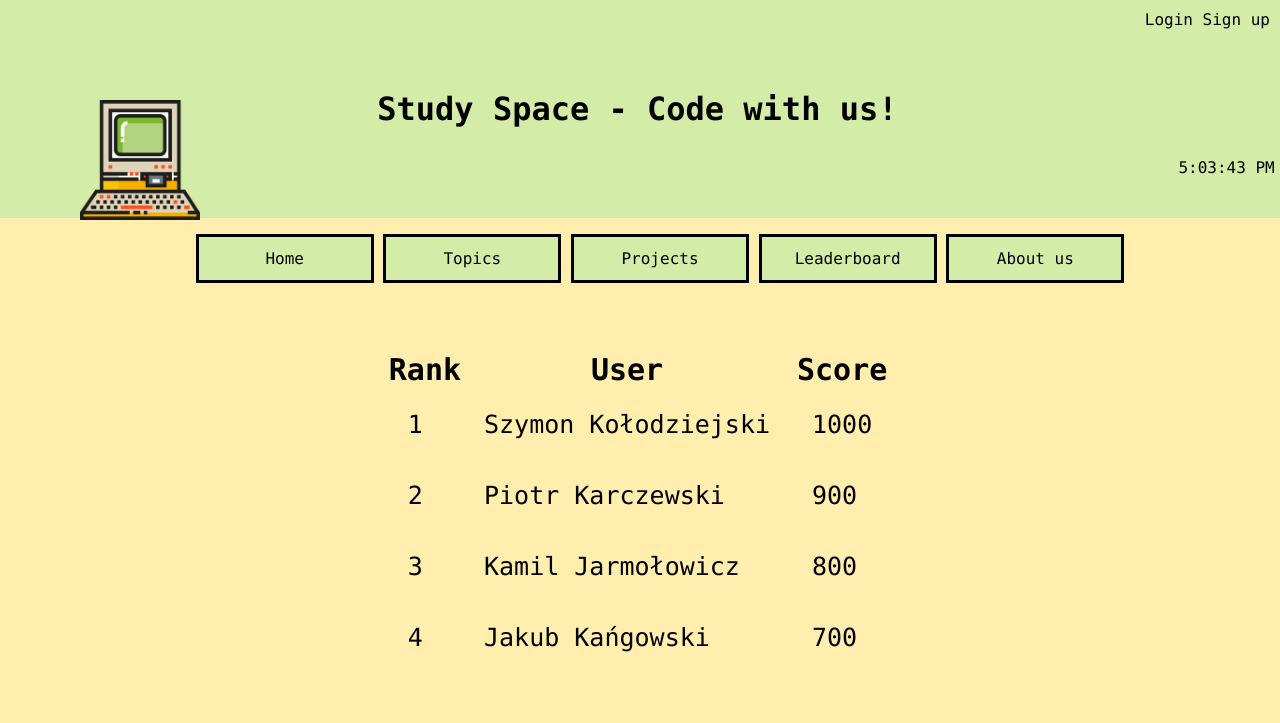
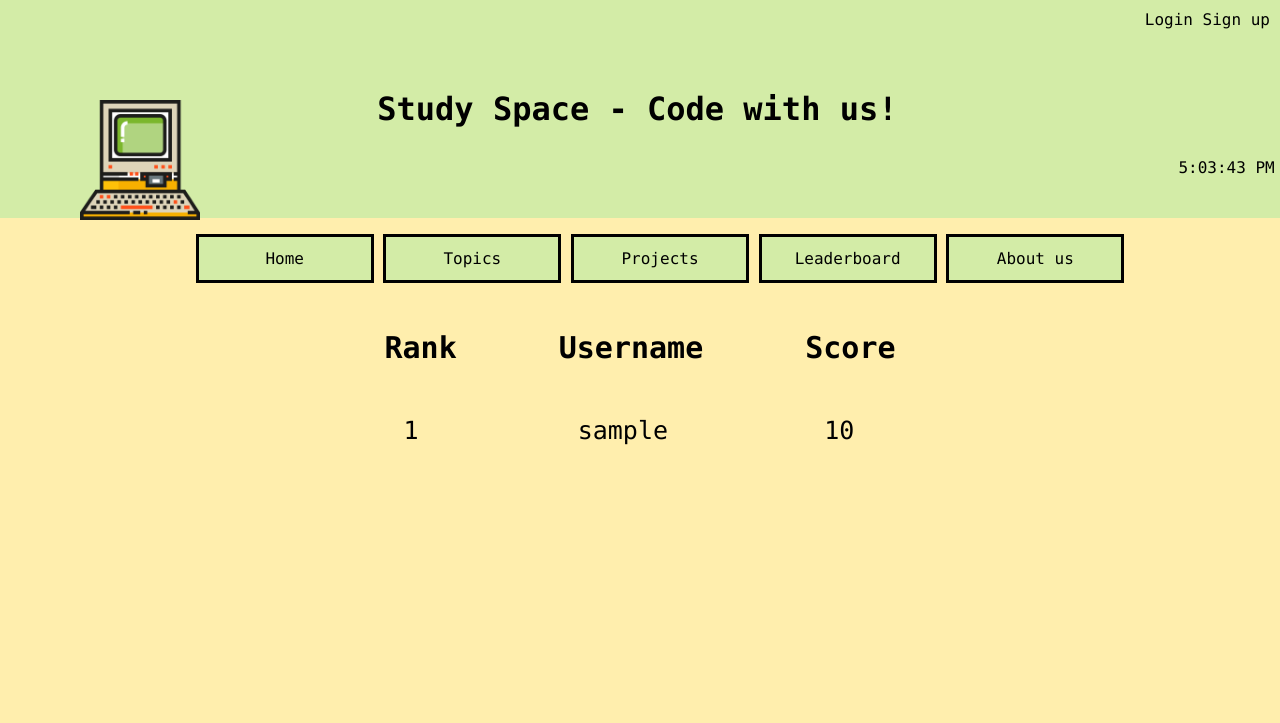
Before and after one commit to Szymqn/StudySpace, a Django app: page /leaderboard/ in a window 1280 px wide. Shown: the top 723 px of the page. Run offline with Django 4.2, Linux system fonts and the light colour scheme; tables that the repository leaves empty hold one stand-in row (values such as "Sample post"); parts of the project's set-up code (start-up, migrations or seed data) failed here and were passed over.

Commit message:
update leaderboard

```diff
--- a/base/views.py
+++ b/base/views.py
@@ -1,10 +1,11 @@
-from django.shortcuts import render, redirect
+from django.shortcuts import render, redirect, get_object_or_404
 from django.urls import reverse_lazy
 from django.contrib.auth import login
 from django.contrib.auth.views import LoginView
 from django.contrib.auth.forms import UserCreationForm
 from django.views.generic.edit import FormView
 
+from user.models import CustomUser
 
 # Create your views here.
 
@@ -16,8 +17,9 @@ def aboutUs(request):
     return render(request, 'base/about_us.html')
 
 
-def leaderboard(requst):
-    return render(requst, 'base/leaderboard.html')
+def leaderboard(request):
+    users = CustomUser.objects.order_by('-score')
+    return render(request, 'base/leaderboard.html', {'users': users})
 
 
 def projects(request):
--- a/static/styles/style.css
+++ b/static/styles/style.css
@@ -144,9 +144,10 @@ img[alt*="githubLink"] {
 
 /*leaderboard*/
 .leaderboard {
-    margin-left: auto;
-    margin-right: auto;
-    padding: 50px;
+  margin-left: auto;
+  margin-right: auto;
+  border-collapse: separate;
+  border-spacing: 100px 30px;
 }
 
 .leaderboard tr {
--- a/templates/base/leaderboard.html
+++ b/templates/base/leaderboard.html
@@ -14,31 +14,18 @@
     <thead>
         <tr>
             <th>Rank</th>
-        <th>User</th>
+            <th>Username</th>
             <th>Score</th>
         </tr>
     </thead>
     <tbody>
+        {% for user in users %}
             <tr>
-        <td>1</td>
-        <td>Szymon Kołodziejski</td>
-        <td>1000</td>
+                <td>{{ forloop.counter }}</td>
+                <td>{{ user.username }}</td>
+                <td>{{ user.score }}</td>
             </tr>
-    <tr>
-        <td>2</td>
-        <td>Piotr Karczewski</td>
-        <td>900</td>
-    </tr>
-    <tr>
-        <td>3</td>
-        <td>Kamil Jarmołowicz</td>
-        <td>800</td>
-    </tr>
-    <tr>
-        <td>4</td>
-        <td>Jakub Kańgowski</td>
-        <td>700</td>
-    </tr>
+        {% endfor %}
     </tbody>
 </table>
 
```
Lines whose indentation alone changed are shown as unchanged.
